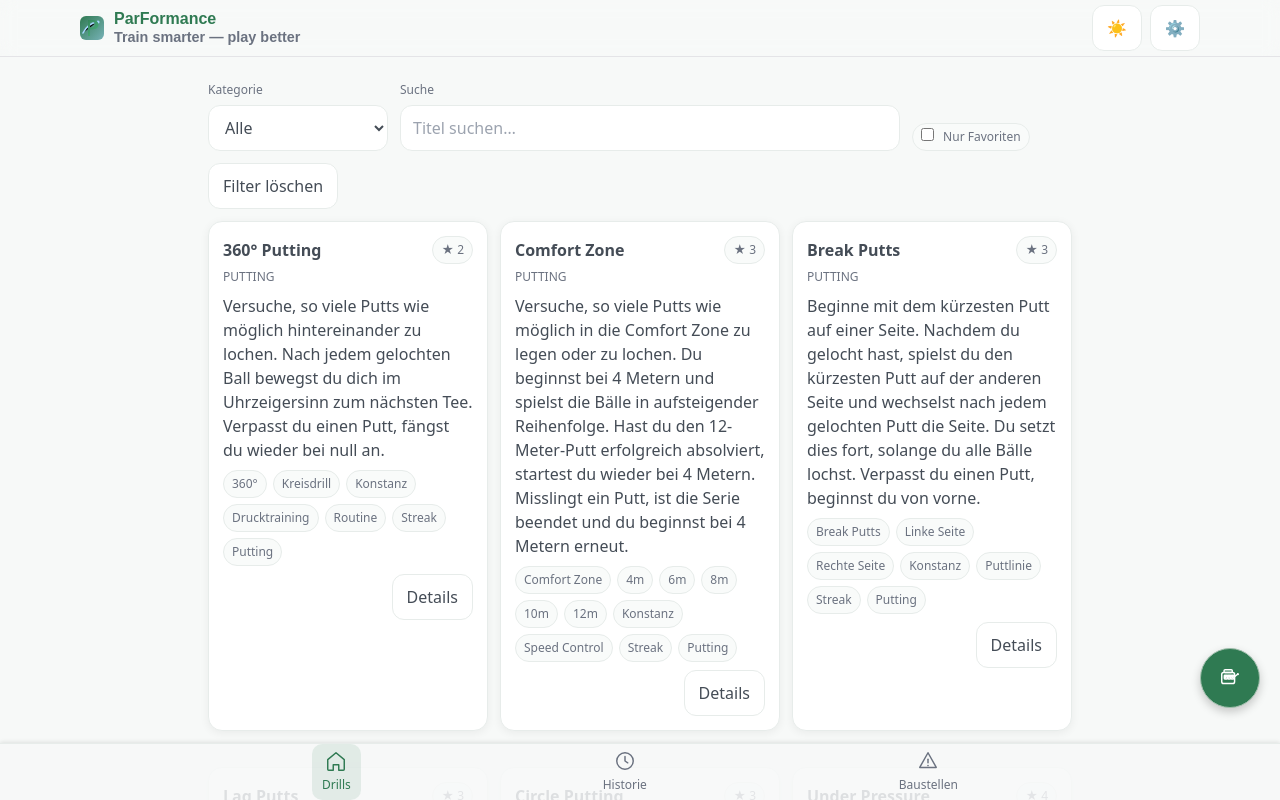
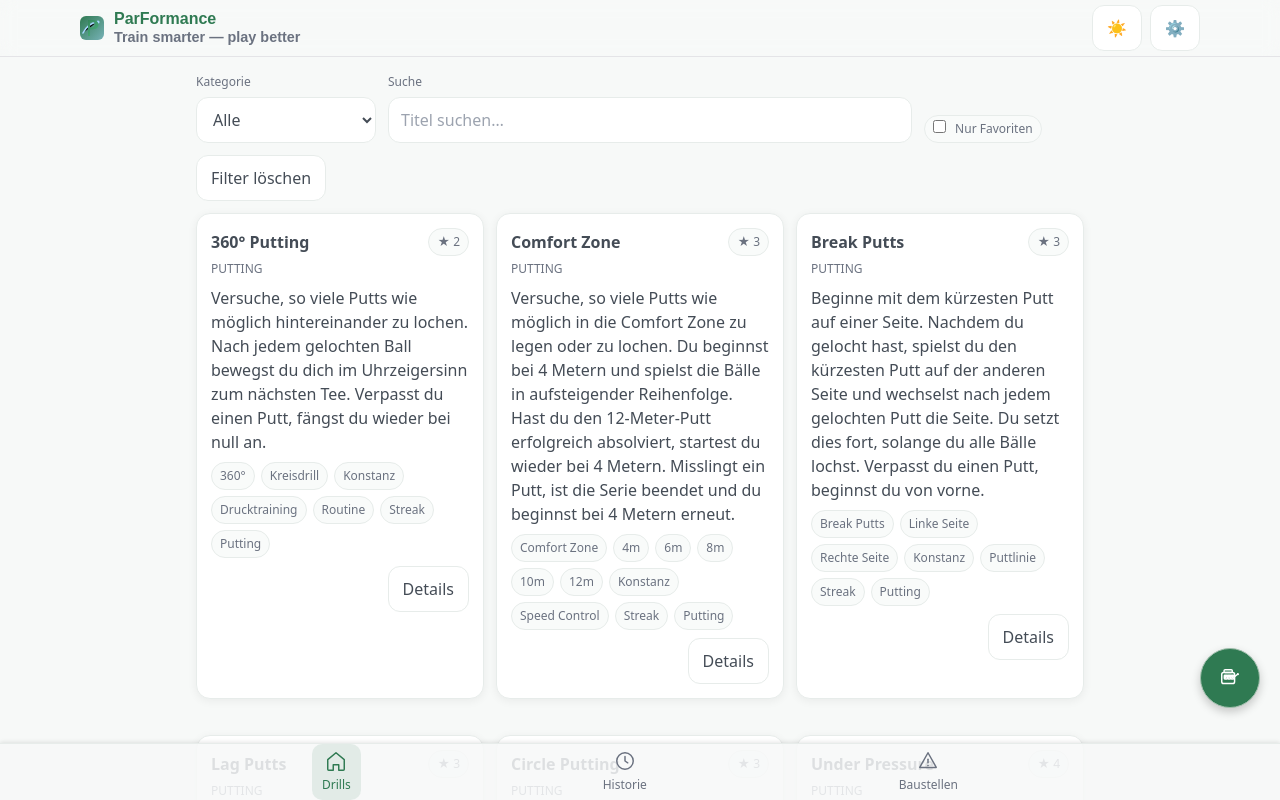
Before and after one commit to bri-b-dev/parformance, a Vue app: page /drills in a window 1280 px wide. Built offline with nearby package versions, Linux system fonts and the light colour scheme.

Commit message:
align drill-detail-view

```diff
--- a/src/assets/theme.css
+++ b/src/assets/theme.css
@@ -87,7 +87,8 @@ body {
 .container {
     max-width: 920px;
     margin: 0 auto;
-    padding: 16px;
+    /* reduced horizontal padding to help center content on narrow viewports */
+    padding: 8px;
 }
 
 .card {
@@ -368,7 +369,7 @@ main {
     /* stop overscroll from propagating and pulling other page chrome into view */
     overscroll-behavior: contain;
     /* slightly reduced padding so pages feel more centered on narrow viewports */
-    padding: 12px;
+    padding: 8px;
     padding-top: 8px;
     padding-bottom: 88px;
     max-width: var(--container-max);
--- a/src/views/DrillDetailView.vue
+++ b/src/views/DrillDetailView.vue
@@ -53,8 +53,11 @@ const drill = computed(() => catalog.drills.find(d => d.id === id.value))
 
 .drill-detail-view > :deep(*) {
   width: 100%;
-  /* Keep a responsive max width: never exceed 720px but always leave a small viewport gutter on small screens */
-  max-width: min(720px, calc(100vw - 24px));
+  /* Keep a responsive max width: never exceed 720px but leave symmetric gutters on small screens */
+  max-width: min(720px, calc(100vw - 32px));
   margin: 0 auto;
+  /* Symmetric internal gutter so content appears centered on narrow viewports */
+  padding-inline: 16px;
+  padding-inline-end: 16px;
 }
 </style>
```
